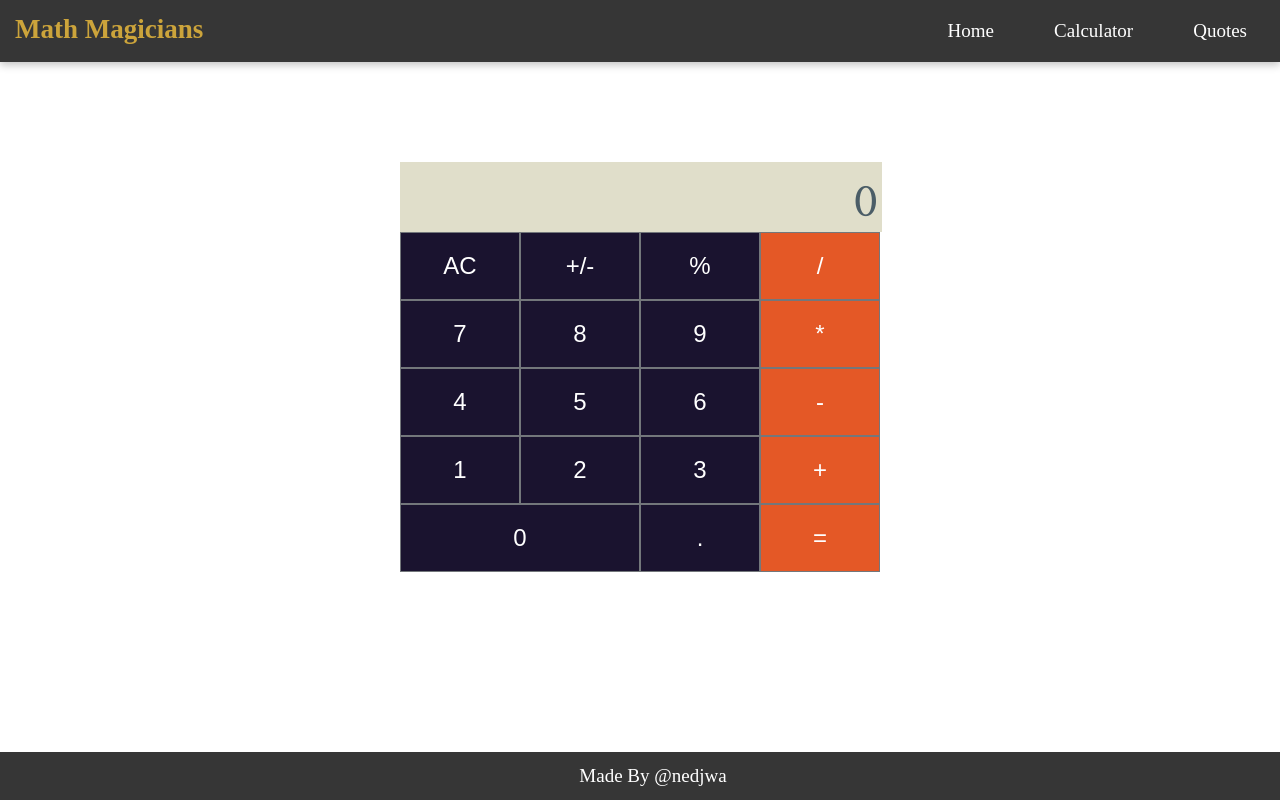
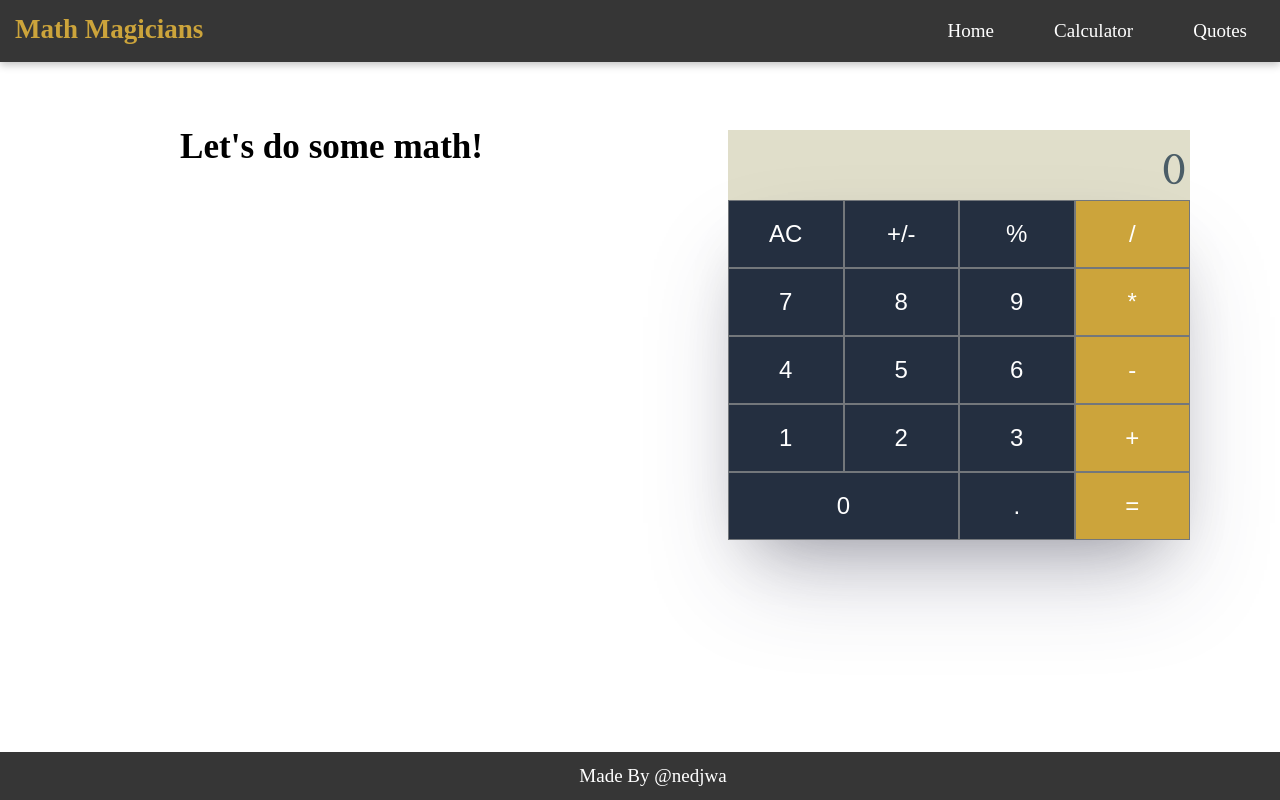
Before and after one commit to nedjwab/math-magicians, a React (Create React App) app: page /calculator in a window 1280 px wide. Built offline with nearby package versions, Linux system fonts and the light colour scheme; a web font is replaced by a local one.

Commit message:
Add style to calculator container

```diff
--- a/src/App.css
+++ b/src/App.css
@@ -5,14 +5,13 @@ body {
   margin:0;
 }
 
-.main-container {
-  margin: 100px 400px;
-}
+
 
 .claculator-buttons {
   display: grid;
   grid-template-columns: repeat(4, 1fr);
   border: 0;
+  box-shadow: rgba(255, 255, 255, 0.1) 0px 1px 1px 0px inset, rgba(50, 50, 93, 0.25) 0px 50px 100px -20px, rgba(0, 0, 0, 0.3) 0px 30px 60px -30px;
 }
 
 #zero {
@@ -20,7 +19,7 @@ body {
 }
 
 .display-box {
-  width: 99.7%;
+  width: 99.3%;
   font-size: 3rem;
   height: 70px;
   border: none;
@@ -33,7 +32,7 @@ body {
 
 button {
   border: solid 1px #73777b;
-  background-color: #1a132f;
+  background-color: #242F40;
   color: white;
   padding: 19px;
   cursor: pointer;
@@ -41,7 +40,7 @@ button {
 }
 
 .color {
-  background-color: #e45826;
+  background-color: #CCA43B
 }
 
 button:hover {
@@ -117,5 +116,21 @@ footer {
   border:solid 1px #242F40;
   padding: 50px 10px;
   border-radius: 10px;
-  box-shadow: rgba(0, 0, 0, 0.24) 0px 3px 8px;
+  box-shadow: rgba(0, 0, 0, 0.35) 0px 5px 15px;
 }
+
+.claculaor-container {
+  margin:20px 90px;
+  display: flex;
+  flex-direction: row;
+  justify-content: space-between;
+}
+
+.main-container {
+  width:42%;
+}
+
+.title {
+  margin:10px 90px;
+  font-size: 30px;
+}
--- a/src/components/Calculator.js
+++ b/src/components/Calculator.js
@@ -29,6 +29,10 @@ const Calculator = () => {
     </p>
   );
   return (
+    <div className="claculaor-container">
+      <div className="title">
+        <h3>Let&apos;s do some math!</h3>
+      </div>
       <div className="main-container">
         <div className="display-box" type="text" id="result" disabled>
           { result }
@@ -55,6 +59,7 @@ const Calculator = () => {
           <button type="submit" className="color" value="=" onClick={eventHandler}>=</button>
         </div>
       </div>
+    </div>
   );
 };
 export default Calculator;
```
Lines whose indentation alone changed are shown as unchanged.
